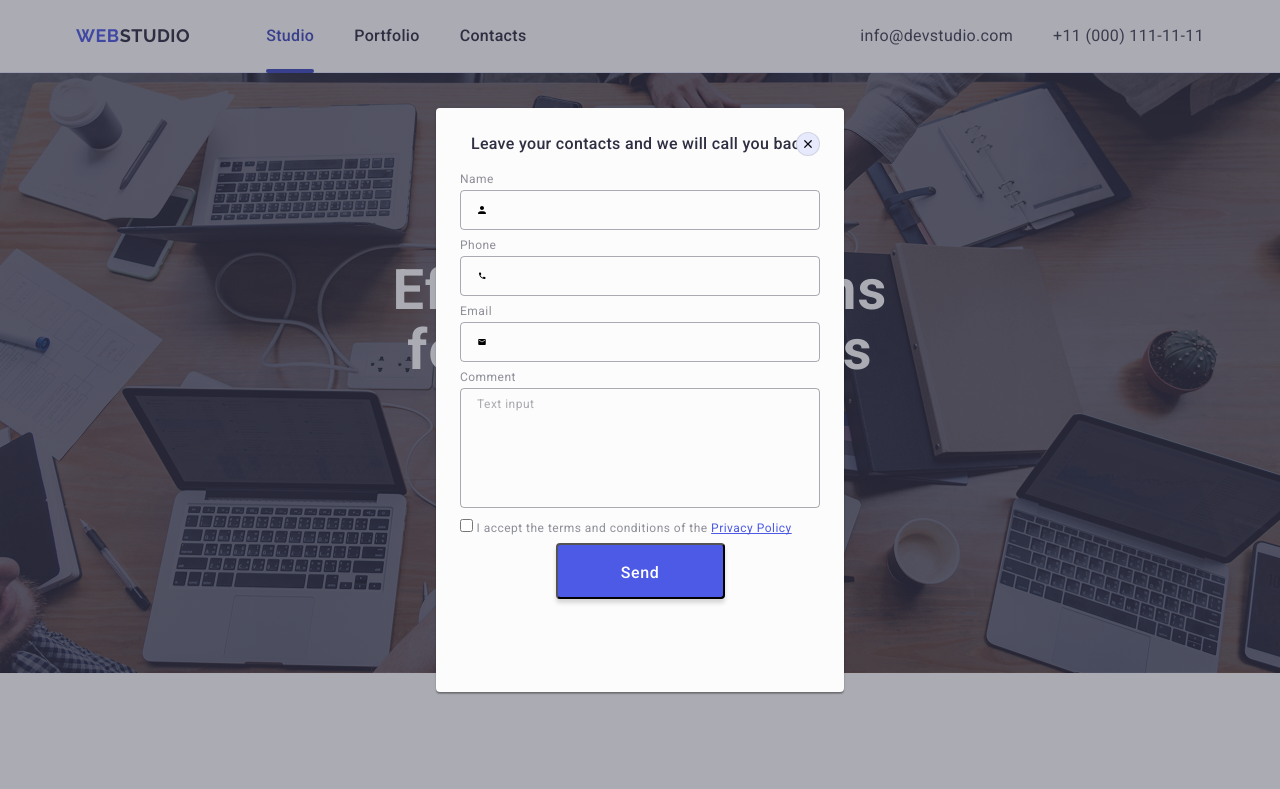
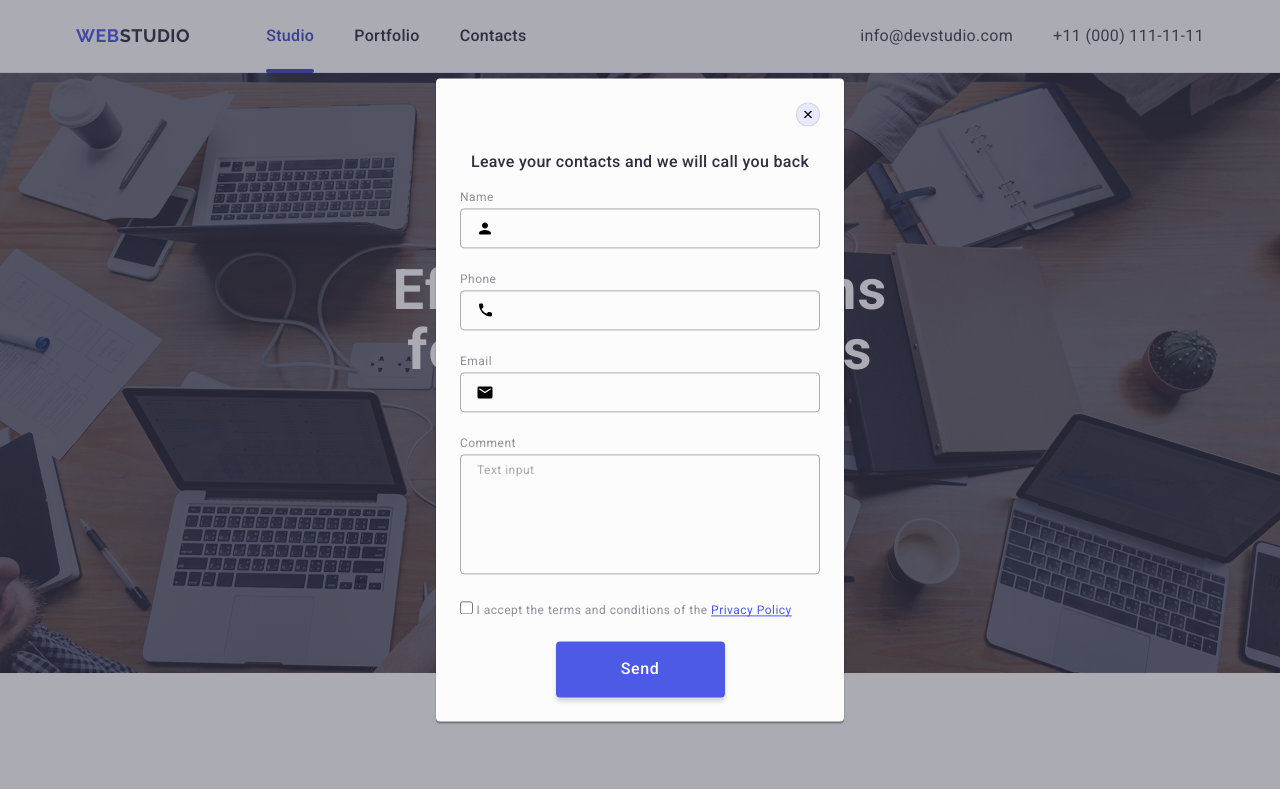
Before and after one commit to TatianaNihretska/goit-markup-hm-05, a plain HTML site: page index.html in a window 1280 px wide. Both pictures are taken after a click on the button "Order Service". Shown: the top 789 px of the page. Drawn offline with nearby package versions, Linux system fonts and the light colour scheme.

Commit message:
hm5window2

```diff
--- a/css/styles.css
+++ b/css/styles.css
@@ -529,7 +529,8 @@ font-family: "Raleway", sans-serif;;
    background-color: #fcfcfc;
    transition: transform 250ms cubic-bezier(0.4, 0, 0.2, 1);
   overflow: auto;
-  padding: 24px;
+  padding: 72px 24px 24px 24px;
+
  }
 
  .backdrop:not(.is-open) .modal {
@@ -576,7 +577,7 @@ border: none;
     letter-spacing: 0.02em;
     text-align: center;
     color: #2E2F42;
-  padding-bottom: 16px;
+  margin-bottom: 16px;
  }
  .field-wrapper{
   position: relative;
@@ -598,7 +599,8 @@ border: none;
     height: 40px;
     background-color: transparent;
     padding-left: 38px;
-    transition: border-color 250ms ease;
+    transition: border-color 250ms cubic-bezier(0.4, 0, 0.2, 1);
+    outline: transparent;
 
  }
  .text-field:focus{
@@ -610,16 +612,16 @@ border: none;
   top: 50%;
   left: 16px;
   transform: translateY(-50%);
-  transition: fill 250ms ease;
+  transition: fill 250ms cubic-bezier(0.4, 0, 0.2, 1);
  }
  .form-field-wrapper{
   font-family: "Roboto", sans-serif;
-  margin-bottom: 8px;
   color: #8e8f99;
 font-weight: 400;
   font-size: 12px;
   line-height: 1.17;
   letter-spacing: 0.04em;
+  margin-bottom: 24px;
 
  }
  .text-field:focus + .field-icon{
@@ -633,8 +635,11 @@ font-weight: 400;
       padding: 8px 16px;
       resize: none;
       background-color: transparent;
-      outline: none;
-      transition: border-color 250ms ease;
+      outline: transparent;
+      transition: border-color 250ms cubic-bezier(0.4, 0, 0.2, 1);
+      line-height: 1.17;
+      letter-spacing: 0.04em;
+      color: rgba(46, 47, 66, 0.4);
   }
     .comment-textarea::placeholder{
       font-family: "Roboto",sans-serif;
@@ -661,7 +666,6 @@ font-weight: 400;
     .button-send{
       border-radius: 4px;
         padding: 16px 32px;
-        width: 169px;
         height: 56px;
         box-shadow: 0 4px 4px 0 rgba(0, 0, 0, 0.15);
           background:#4d5ae5 ;
@@ -675,4 +679,8 @@ font-weight: 400;
             cursor: pointer;
               display: block;
               margin: 0 auto;
+              min-width: 169px;
+              border: none;
+              transition: background-color 250ms cubic-bezier(0.4, 0, 0.2, 1);
+
     }
--- a/index.html
+++ b/index.html
@@ -465,43 +465,43 @@
         <form>
 
           <div class="form-field-wrapper">
-            <label class="label-field" for="username">Name</label>
+            <label class="label-field" for="user-name">Name</label>
             <div class="field-wrapper">
-            <input class="text-field" type="text" id="username" name="username">
-            <svg class="field-icon" width="12" height="12">
+            <input class="text-field" type="text" id="user-name" name="user-name">
+            <svg class="field-icon" width="18" height="24">
               <use href="./images/icons.svg#icon-person"> </use>
             </svg>
             </div>
 
           </div>
           <div class="form-field-wrapper">
-            <label class="label-field" for="usertel">Phone</label>
+            <label class="label-field" for="user-tel">Phone</label>
             <div class="field-wrapper">
-            <input  class="text-field" type="tel" id="usertel" name="usertel">
-            <svg class="field-icon" width="12" height="12">
+            <input  class="text-field" type="tel" id="user-tel" name="user-tel">
+            <svg class="field-icon" width="18" height="24">
               <use href="./images/icons.svg#icon-phone"> </use>
             </svg>
             </div>
 
           </div>
           <div class="form-field-wrapper">
-            <label class="label-field" for="useremail">Email</label>
+            <label class="label-field" for="user-email">Email</label>
             <div class="field-wrapper">
-            <input class="text-field" type="email" id="useremail" name="useremail">
-            <svg class="field-icon" width="12" height="12">
+            <input class="text-field" type="email" id="user-email" name="user-email">
+            <svg class="field-icon" width="18" height="24">
               <use href="./images/icons.svg#icon-email"> </use>
             </svg>
             </div>
 
           </div>
           <div class="form-field-wrapper">
-            <label class="label-field" for="comment">Comment</label>
-            <textarea class="comment-textarea" name="comment" id="comment" placeholder="Text input"></textarea>
+            <label class="label-field" for="user-comment">Comment</label>
+            <textarea class="comment-textarea" name="user-comment" id="user-comment" placeholder="Text input"></textarea>
 
           </div>
           <div class="form-field-wrapper">
-            <input type="checkbox" id="policy" name="policy" value="true">
-            <label  for="policy">I accept the terms and conditions of the <a href="#" class="accent policy-link">Privacy Policy</a></label>
+            <input type="checkbox" id="user-privacy" name="user-privacy" value="true">
+            <label  for="user-privacy">I accept the terms and conditions of the <a href="#" class="accent policy-link">Privacy Policy</a></label>
           </div>
           <button class="button-send" type="submit">Send</button>
 
```
